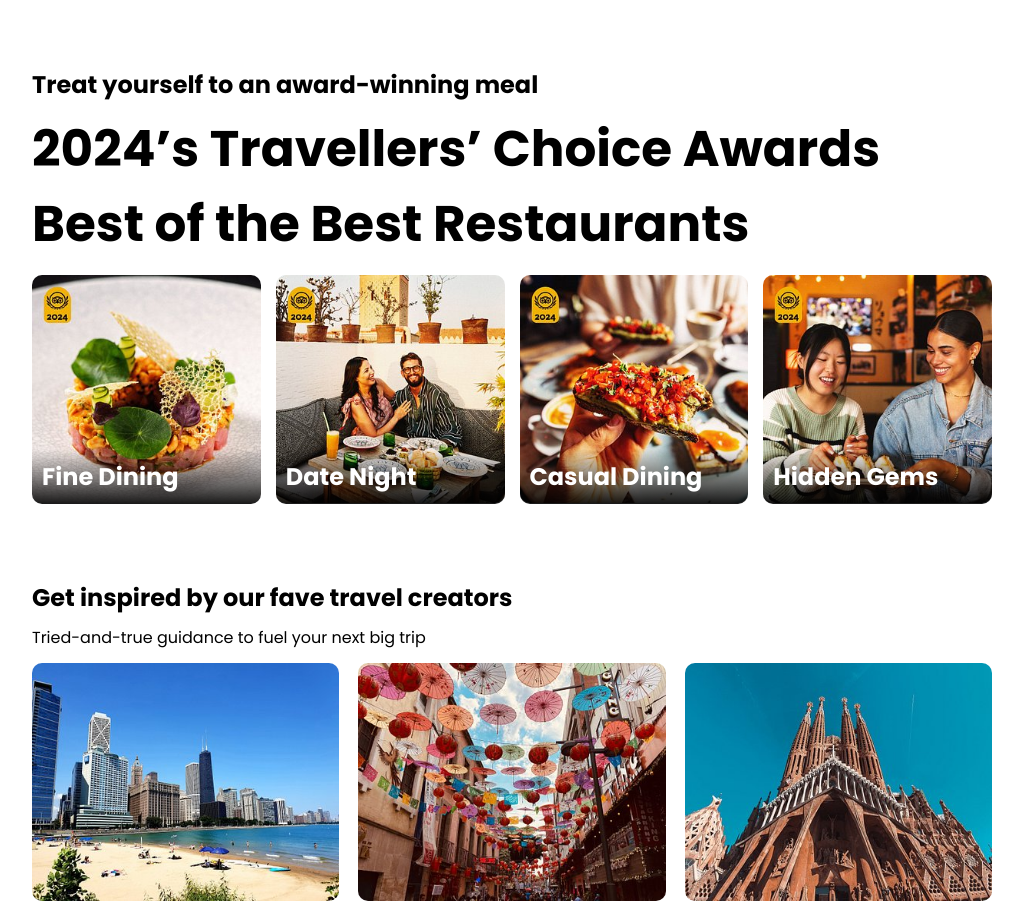
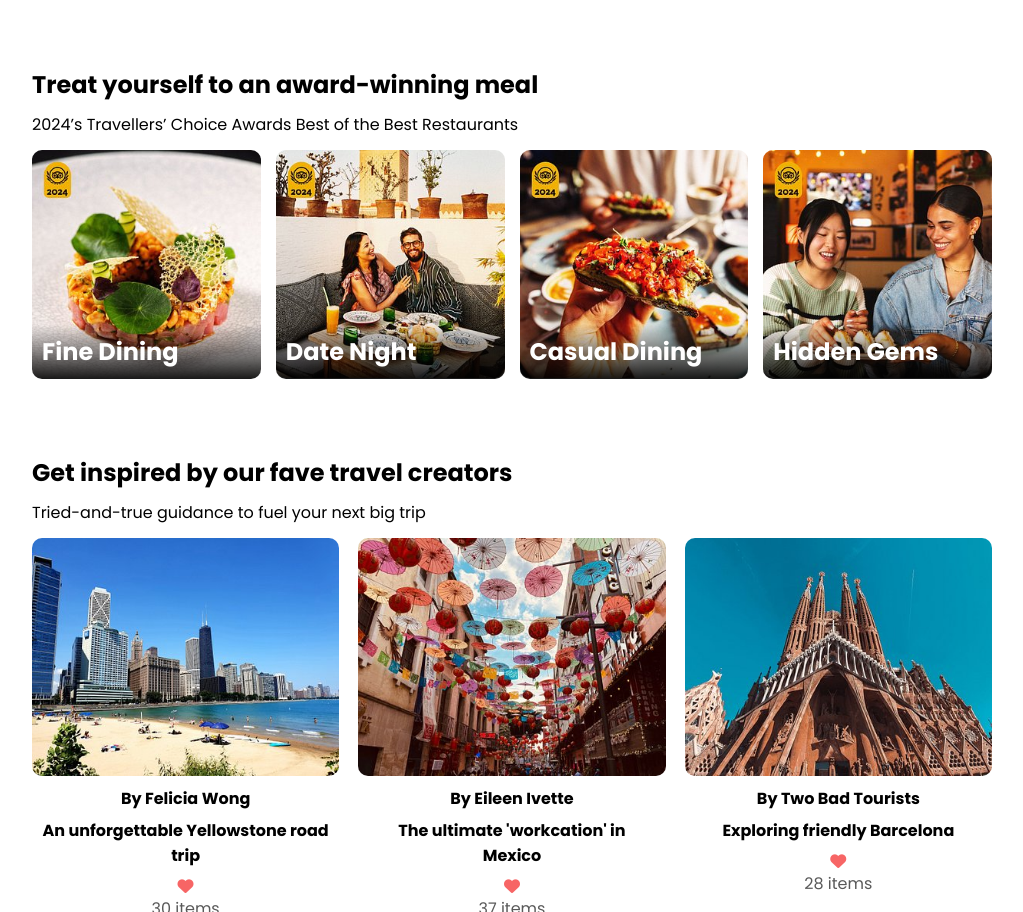
Before and after one commit to Iammdfaz12/Tripadvisor-clone, a plain HTML site: page index.html in a window 1280 px wide. Shown: the part 1113-2025 px from the top of the page, without its empty margins (128-1151 px from the left). Drawn offline with Linux system fonts and the light colour scheme.

Commit message:
css file modified

```diff
--- a/style.css
+++ b/style.css
@@ -301,6 +301,11 @@ a {
 
 .travellers-choice-award__title2 {
   margin-bottom: 13px;
+}
+
+.travellers-choice-award__title2 {
+  font-size: 16px;
+  font-weight: normal;
 }
 
 .travellers-choice-awards-card-container {
```
